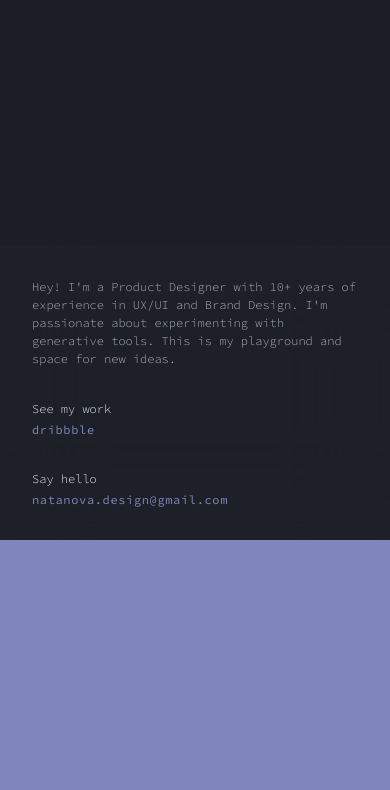
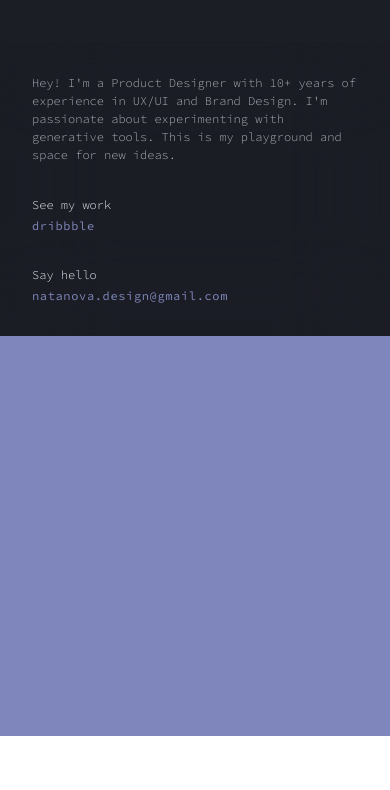
Before and after one commit to natanovadesign/natanova.io, a website: page public/index.html in a window 390 px wide. Shown: the part 304-1094 px from the top of the page. After the commit the page ends 1040 px from the top, so only its background shows below. Drawn offline with Linux system fonts and the light colour scheme; some packages are replaced by stand-ins of ours; a script that the page names is missing.

Commit message:
fix: fav icon and mobile

```diff
--- a/public/index.css
+++ b/public/index.css
@@ -6,7 +6,7 @@
     font-family: "Source Code Pro", monospace;
   }
   body {
-    padding-top: env(safe-area-inset-top);
+
     margin: 0;
   }
 
@@ -47,7 +47,6 @@ a:hover {
 
 
 .hero {
-  padding-top: env(safe-area-inset-top);
   z-index: 0;
   display: flex;
   flex-direction: column;
@@ -78,6 +77,7 @@ a:hover {
 
 
 .hero__planets {
+  cursor: url(/public/resources/nova-star.svg), auto;
   position: absolute;
   display: flex;
   width: 100%;
@@ -97,7 +97,7 @@ a:hover {
   width: 100%;
   flex-direction: column;
   align-items: flex-start;
-  background: rgba(255, 255, 255, 0.01);
+  background: rgba(28, 30, 38, 0.01);
   backdrop-filter: blur(50px);
 }
 
@@ -161,7 +161,7 @@ p, .info__content--about {
   }
 
   .hero {
-  height: 100vh;
+  height: 640px;
   }
 
   .info__content {
--- a/public/index.html
+++ b/public/index.html
@@ -4,7 +4,7 @@
 
    <head>
     <title>Nata Nova</title>
-    <link rel="icon" href="/resources/favicon.png" type="image/png">
+    <link rel="icon" href="/public/resources/favicon.png" type="image/png">
     <meta name="viewport" content="width=device-width, initial-scale=1, viewport-fit=cover">
     <link rel="stylesheet" href="index.css">
     <!-- font -->
```
Also changed, not shown: public/resources/favicon.png (renamed from resources/favicon.png), public/resources/nova-star.svg (renamed from resources/nova-star.svg).
